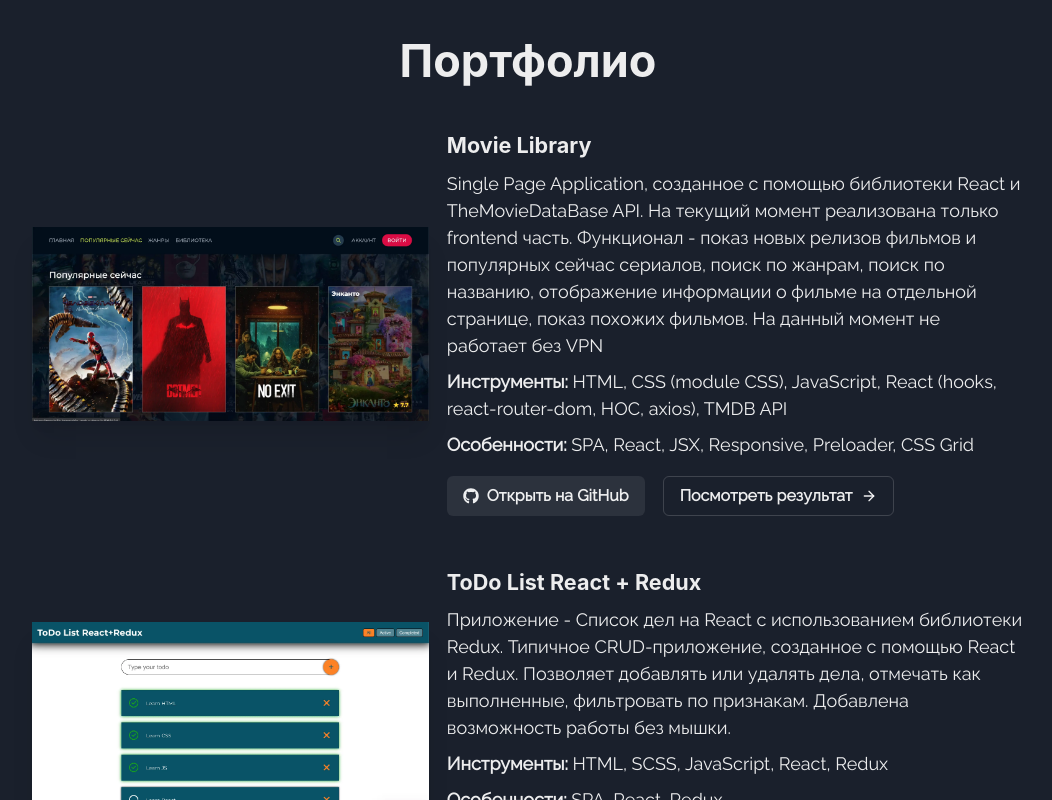
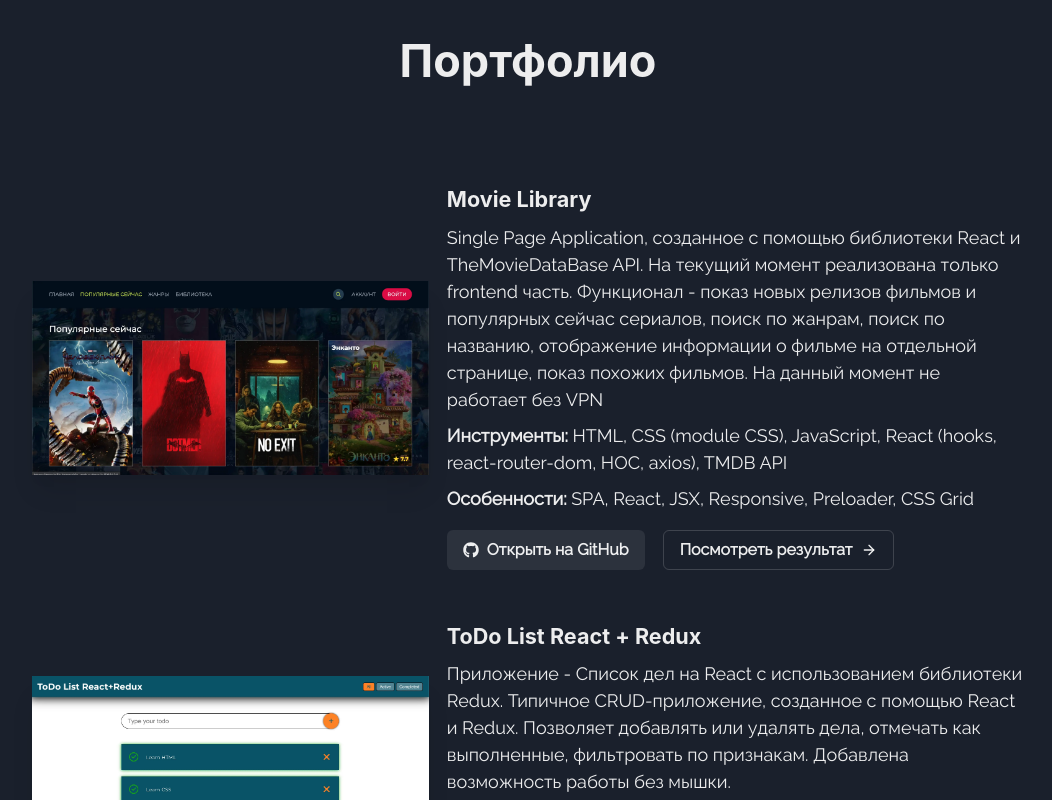
Before and after one commit to Gr1mmz/website-frontend, a Next.js app: page / in a window 1280 px wide. Shown: the part 1640-2440 px from the top of the page, without its empty margins (112-1164 px from the left). Built offline with nearby package versions, Linux system fonts and the light colour scheme.

Commit message:
fix posts list rendeering

```diff
--- a/components/HomePage/Portfolio/Portfolio.tsx
+++ b/components/HomePage/Portfolio/Portfolio.tsx
@@ -8,7 +8,7 @@
     <Box as="section" py="4em" id="portfolio">
       <Container maxW="container.lg">
         <Heading as="h2" textAlign="center" mb="1em" fontSize="2.5em">Портфолио</Heading>
-        <Flex flexDirection="column-reverse" gap="3em">
+        <Flex flexDirection="column-reverse" mt="2em">
           {portfolioTexts.map(item => <PortfolioItem data={item} key={item.header}/>)}
         </Flex>
       </Container>
--- a/components/HomePage/Portfolio/PortfolioItem.tsx
+++ b/components/HomePage/Portfolio/PortfolioItem.tsx
@@ -17,7 +17,7 @@
 
 const PortfolioItem: React.FC<PortfolioItemProps> = ({data}) => {
   return (
-    <Box>
+    <Box mt="3em">
       <Flex gap="1em" flexDirection="row" justifyContent="flex" alignItems="center"
             sx={{
               "@media screen and (max-width: 1024px)": {
```
